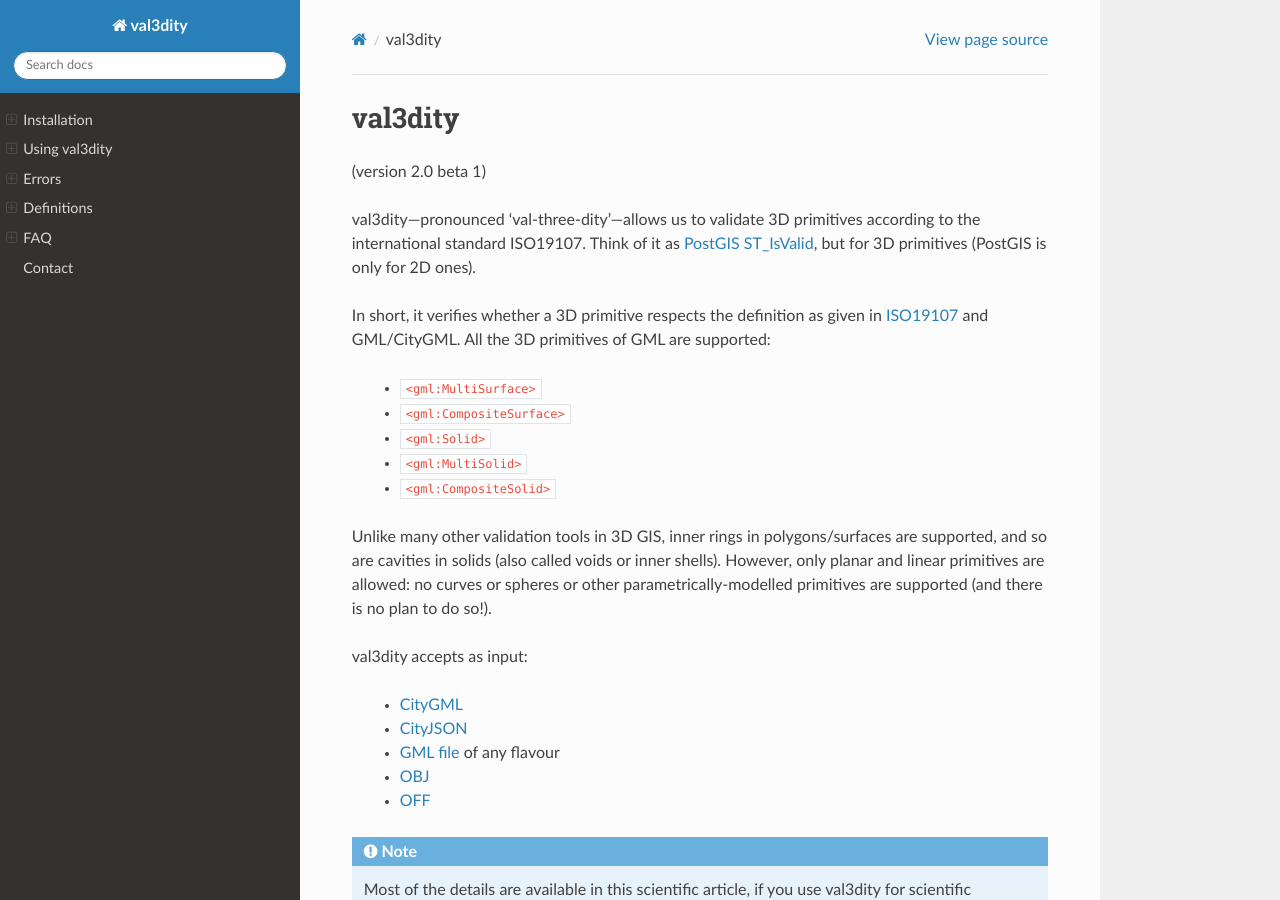
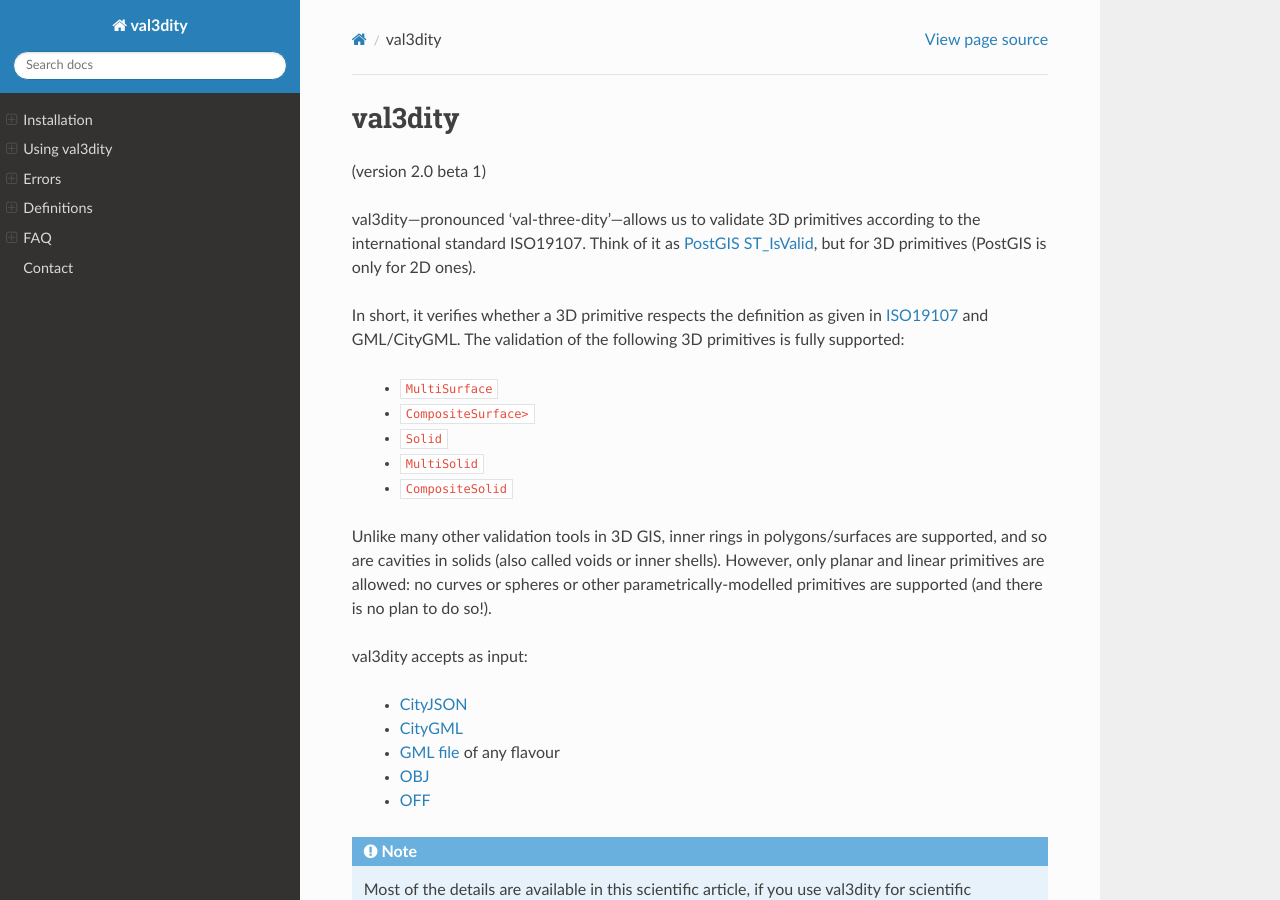
Before and after one commit to tudelft3d/val3dity, a Sphinx documentation site: the page built from docs/index.rst, in a window 1280 px wide and 900 px high. Built offline with Sphinx 7.4.7 and the Read the Docs theme 2.0.0, drawn with Linux system fonts in a browser that asks for light colours.

Commit message:
fudge GML, I validate ISO19107 primitives with linear/planar primitives

```diff
--- a/docs/index.rst
+++ b/docs/index.rst
@@ -14,21 +14,21 @@
 Think of it as `PostGIS ST_IsValid  <http://postgis.net/docs/ST_IsValid.html>`_, but for 3D primitives (PostGIS is only for 2D ones).
 
 In short, it verifies whether a 3D primitive respects the definition as given in `ISO19107 <http://www.iso.org/iso/catalogue_detail.htm?csnumber=26012>`_ and GML/CityGML.
-All the 3D primitives of GML are supported:
+The validation of the following 3D primitives is fully supported:
 
-  - ``<gml:MultiSurface>``
-  - ``<gml:CompositeSurface>``
-  - ``<gml:Solid>``
-  - ``<gml:MultiSolid>``
-  - ``<gml:CompositeSolid>``
+  - ``MultiSurface``
+  - ``CompositeSurface>``
+  - ``Solid``
+  - ``MultiSolid``
+  - ``CompositeSolid``
 
 Unlike many other validation tools in 3D GIS, inner rings in polygons/surfaces are supported, and so are cavities in solids (also called voids or inner shells).
 However, only planar and linear primitives are allowed: no curves or spheres or other parametrically-modelled primitives are supported (and there is no plan to do so!).
 
 val3dity accepts as input:
 
+  - `CityJSON <http://www.cityjson.org>`_
   - `CityGML <https://www.citygml.org>`_
-  - `CityJSON <http://www.cityjson.org>`_
   - `GML file <https://en.wikipedia.org/wiki/Geography_Markup_Language>`_ of any flavour
   - `OBJ <https://en.wikipedia.org/wiki/Wavefront_.obj_file>`_
   - `OFF <https://en.wikipedia.org/wiki/OFF_(file_format)>`_
```
